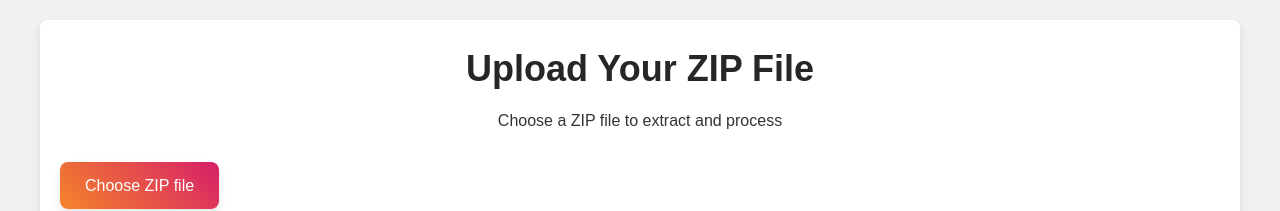
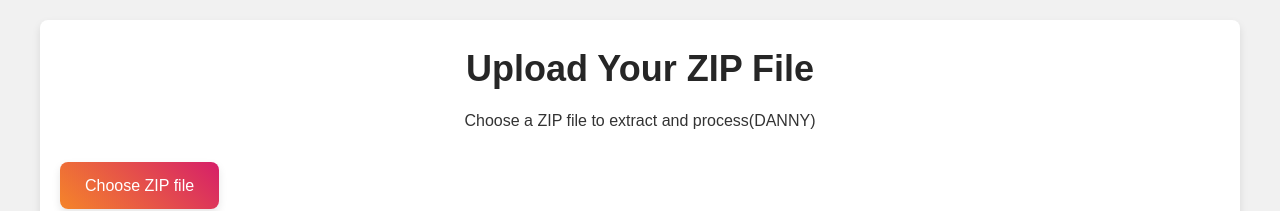
Before and after one commit to itsdannydev/Instagram-Handler, a plain HTML site: page index.html in a window 1280 px wide. Shown: the top 211 px of the page. Drawn offline with nearby package versions, Linux system fonts and the light colour scheme.

Commit message:
Update index.html

```diff
--- a/index.html
+++ b/index.html
@@ -10,7 +10,7 @@
     <div class="container">
         <header>
             <h1>Upload Your ZIP File</h1>
-            <p>Choose a ZIP file to extract and process</p>
+            <p>Choose a ZIP file to extract and process(DANNY)</p>
         </header>
 
         <form id="fileForm">
```
